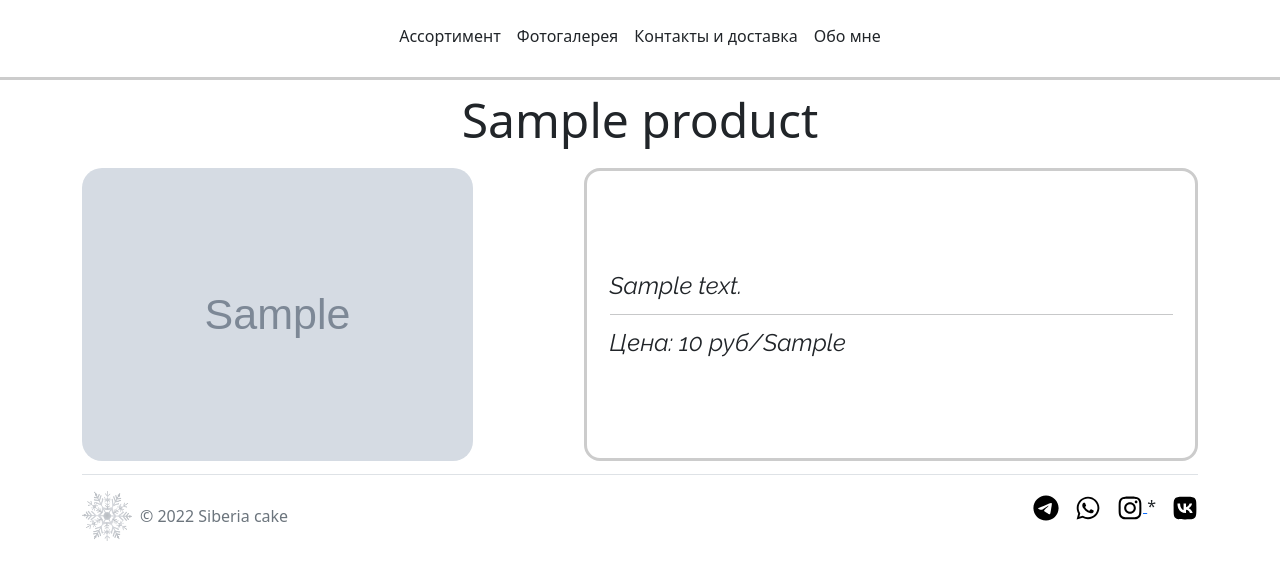
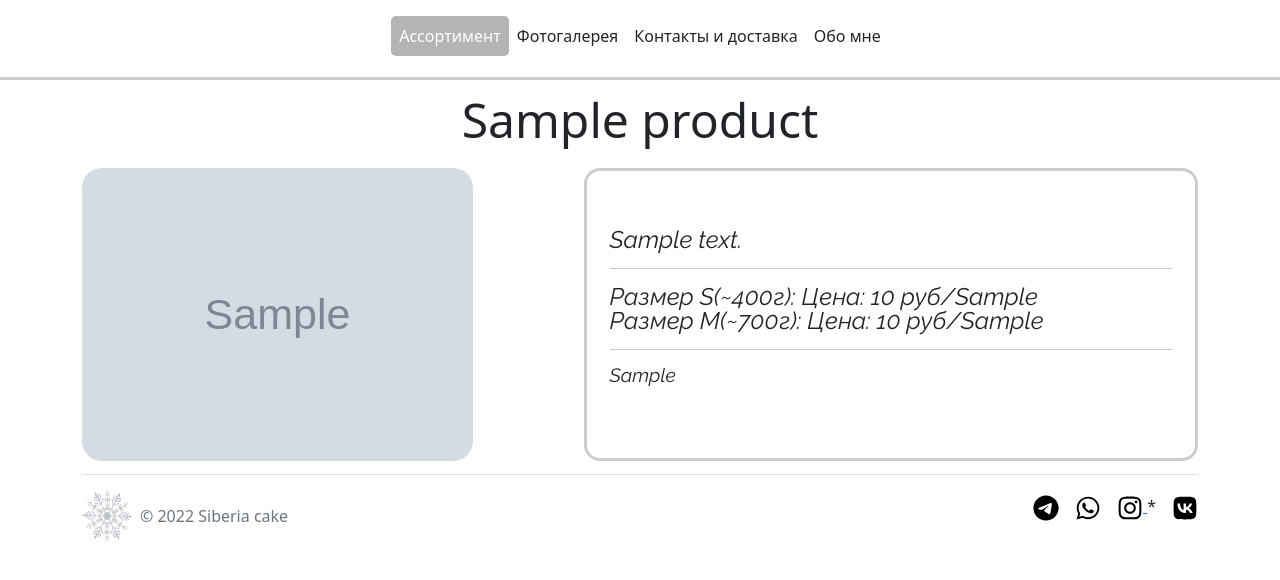
Before and after one commit to Alex9568rus/stand, a Django app: page /product/1/ in a window 1280 px wide. Shown: the top 580 px of the page. Run offline with Django 4.2, Linux system fonts and the light colour scheme; tables that the repository leaves empty hold one stand-in row (values such as "Sample post"); grey boxes marked "Sample" are stand-in pictures.

Commit message:
some changes

```diff
--- a/stand/products/models.py
+++ b/stand/products/models.py
@@ -47,8 +47,17 @@ class Product(models.Model):
     description = models.TextField(
         verbose_name='Описание изделия',
     )
+    limits = models.TextField(
+        verbose_name='Дополнение',
+        blank=True
+    )
     price = models.PositiveIntegerField(
         verbose_name='Цена'
+    )
+    extra_price = models.PositiveIntegerField(
+        verbose_name='Дополнитьельная цена',
+        blank=True,
+        default=0
     )
     measurement_unit = models.CharField(
         max_length=100,
--- a/stand/products/urls.py
+++ b/stand/products/urls.py
@@ -1,7 +1,7 @@
 from django.urls import path
 
 from .views import (
-    ProductList, ProductDetail, MyWorks, ProductByTag,
+    ProductList, ProductDetail, MyWorks, ProductByTag, WorksByTags,
     about, index, contacts_and_delivery
 )
 
@@ -11,8 +11,9 @@ urlpatterns = [
     path('', index, name='index'),
     path('products/', ProductList.as_view(), name='product'),
     path('product/<int:id>/', ProductDetail.as_view(), name='details'),
-    path('tags/<slug:tag_slug>/', ProductByTag.as_view(), name='tag'),
+    path('tags/<slug:tag_slug>/', ProductByTag.as_view(), name='prod_by_tag'),
     path('works/', MyWorks.as_view(), name='works'),
+    path('works/<slug:tag_slug>/', WorksByTags.as_view(), name='work_by_tag'),
     path('contacts/', contacts_and_delivery, name='contacts'),
     path('about/', about, name='about')
 ]
--- a/stand/products/views.py
+++ b/stand/products/views.py
@@ -36,6 +36,7 @@ class ProductDetail(DetailView):
     def get_context_data(self, **kwargs):
         context = super().get_context_data(**kwargs)
         context['title'] = context['cake']
+        context['tag_names'] = ['Бисквитные торты', 'Бенто-торты']
         return context
 
 
--- a/stand/templates/includes/header.html
+++ b/stand/templates/includes/header.html
@@ -3,7 +3,7 @@
     <header class="d-flex flex-wrap align-items-center justify-content-center py-3">
         <ul class="nav col-12 col-md-auto mb-2 justify-content-center mb-md-0">
           {% with request.resolver_match.view_name as view_name%}
-            <li><a href="{% url 'products:product' %}" class="nav-link px-2 link-dark {% if view_name == 'products:product' %}link_active text-white{% endif %}">Ассортимент</a></li>
+            <li><a href="{% url 'products:product' %}" class="nav-link px-2 link-dark {% if view_name == 'products:product' or 'products:prod_by_tag' %}link_active text-white{% endif %}">Ассортимент</a></li>
             <li><a href="{% url 'products:works' %}" class="nav-link px-2 link-dark {% if view_name == 'products:works' %}link_active text-white{% endif %}">Фотогалерея</a></li>
             <li><a href="{% url 'products:contacts' %}" class="nav-link px-2 link-dark {% if view_name == 'products:contacts' %}link_active text-white{% endif %}">Контакты и доставка</a></li>
             <li><a href="{% url 'products:about' %}" class="nav-link px-2 link-dark {% if view_name == 'products:about' %}link_active text-white{% endif %}">Обо мне</a></li>
--- a/stand/templates/products/details.html
+++ b/stand/templates/products/details.html
@@ -3,7 +3,6 @@
     {{ title }}
 {% endblock %}
 {% block content %}
-    <!-- <div class="detail_block"> -->
     <div class="container detail_block">
         <h1 class="name_cake">{{ cake.name }}</h1>
         <div class="cake_block">
@@ -11,9 +10,20 @@
             <div class="cake_dicription">
                 {{ cake.description }}
                 <hr>
+                {% if cake.extra_price %}
+                    Размер S(~400г): Цена: {{ cake.price }} руб/{{ cake.measurement_unit }}<br>
+                    Размер M(~700г): Цена: {{ cake.extra_price }} руб/{{ cake.measurement_unit }}<br>
+                {% else %}
                     Цена: {{ cake.price }} руб/{{ cake.measurement_unit }}
+                {% endif %}
+                <hr>
+                {% if cake.limits %}
+                    <p style="font-size: 1.2rem;">
+                        {{ cake.limits }}
+                    </p>
+                {% endif %}
+
             </div>
         </div>
     </div>
-    <!-- </div> -->
 {% endblock %}
```
Also changed, not shown: stand/templates/products/products.html (+2 -5 lines), stand/products/migrations/0001_initial.py. Lines whose indentation alone changed are shown as unchanged.
